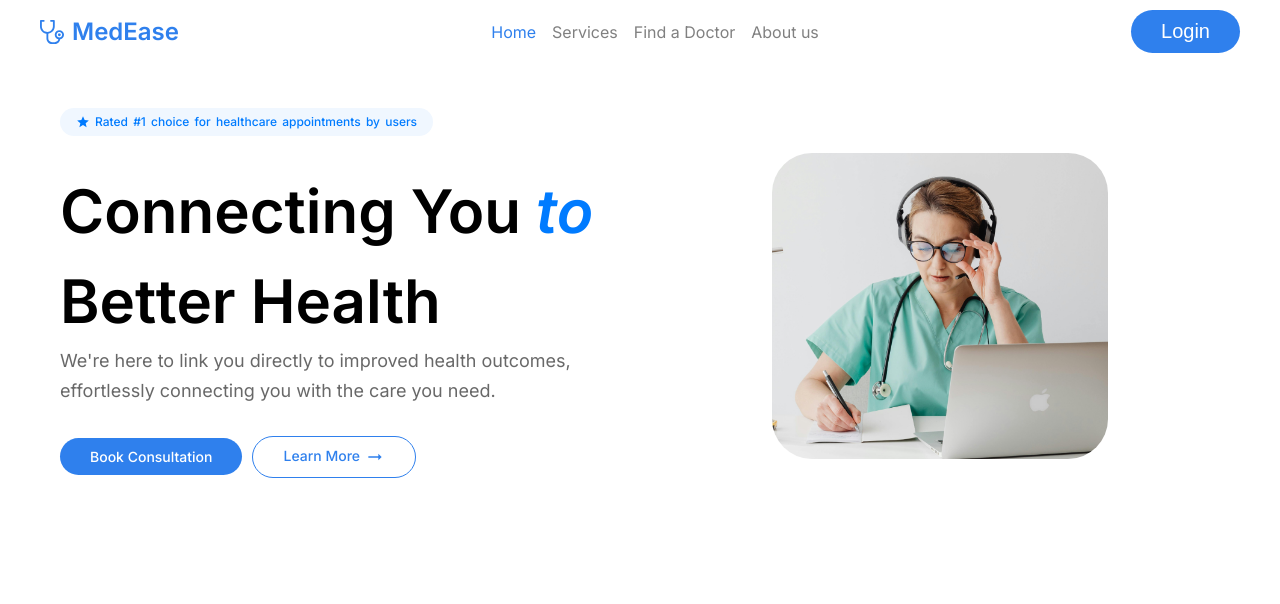
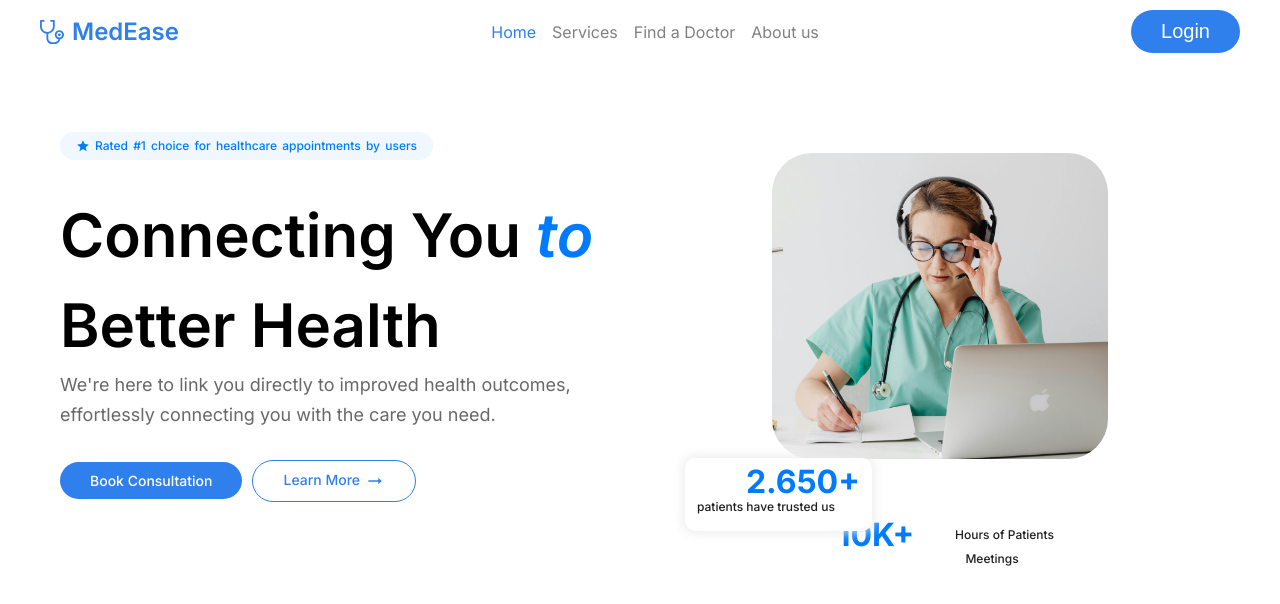
Before and after one commit to ArchivesOfJai/MedEase, a React (Vite) app in the folder Client/: page / in a window 1280 px wide. Shown: the top 604 px of the page. Built offline with nearby package versions, Linux system fonts and the light colour scheme.

Commit message:
HighlightBox.jsx added
it is a component to display highlight messages for the websites with a number count and the description

```diff
--- a/Client/src/Home/Home.css
+++ b/Client/src/Home/Home.css
@@ -68,3 +68,20 @@
     font-style: normal;
     margin-top: 30px;
 }
+
+#homeIntro .highlight-box-1{
+   border-radius: 10px;
+   background-color: #FFFFFF;
+   box-shadow: 0px 0px 10px 3px #ebeaeabe ;
+   position: absolute;
+   left: 45px;
+   bottom: 40px;
+}
+#homeIntro .highlight-box-1 .col:nth-child(1){
+   text-align: right;
+}
+#homeIntro .highlight-box-1 .row{
+   padding: 12px;
+   flex-direction: column;
+   gap: 1px;
+}
--- a/Client/src/Home/Home.jsx
+++ b/Client/src/Home/Home.jsx
@@ -8,33 +8,78 @@ import StarIcon from "@mui/icons-material/Star";
 import image1 from "../assets/image1.png";
 import "./Home.css";
 import Button from "../components/Button";
-import ArrowRightAltIcon from '@mui/icons-material/ArrowRightAlt';
-
-
+import ArrowRightAltIcon from "@mui/icons-material/ArrowRightAlt";
+import HighlightBox from "../components/HighlightBox";
 
 function Home() {
+  const numberSx = {
+    color: "#007bff",
+    fontSize: "32px",
+    fontWeight: "700",
+    verticalAlign: "middle",
+  };
+
+  const textSx = {
+    color: "#1E1E1E",
+    fontSize: "12px",
+    fontWeight: "500",
+    paddingRight: "25px",
+    verticalAlign: "middle",
+  };
   return (
+    // first section homeIntro
     <FluidContainer id="homeIntro">
       <Container>
         <Row>
-          <Col className='col1'>
-            <Text className="ratedtext" type="span" >
-              <StarIcon sx={{fontSize: "14px", marginRight: "5px"}}/>
+          {/* text col */}
+          <Col className="col1">
+            <Text className="ratedtext" type="span">
+              <StarIcon sx={{ fontSize: "14px", marginRight: "5px" }} />
               Rated #1 choice for healthcare appointments by users
             </Text>
-            <Text type="p" className='connectingyou'>
+
+            <Text type="p" className="connectingyou">
               Connecting You <i>to</i> Better Health
             </Text>
-            <Text type="p" className='description'>
-            We're here to link you directly to improved health outcomes, effortlessly connecting you with the care you need.
+
+            <Text type="p" className="description">
+              We're here to link you directly to improved health outcomes,
+              effortlessly connecting you with the care you need.
             </Text>
-            <Button className='bookconsultation-btn' name="Book Consultation"/>
-            <Button className='learnmore-btn' name="Learn More">
-              <ArrowRightAltIcon sx={{fontSize: "20px", marginLeft: "5px",verticalAlign: "middle"}}/>
+
+            <Button className="bookconsultation-btn" name="Book Consultation" />
+
+            <Button className="learnmore-btn" name="Learn More">
+              <ArrowRightAltIcon
+                sx={{
+                  fontSize: "20px",
+                  marginLeft: "5px",
+                  verticalAlign: "middle",
+                }}
+              />
             </Button>
           </Col>
-          <Col>
+
+          {/* image col */}
+          <Col sx={{position: "relative"}}>
             <img src={image1} alt="image" className="image" />
+
+            <HighlightBox
+              className="highlight-box-1"
+              number={"2.650+"}
+              text={"patients have trusted us"}
+              numberSx={numberSx}
+              textSx={textSx}
+            />
+
+
+            <HighlightBox
+              className="highlight-box-2"
+              number={"10K+"}
+              text={"Hours of Patients Meetings"}
+              numberSx={numberSx}
+              textSx={textSx}
+            />
           </Col>
         </Row>
       </Container>
--- a/Client/src/components/Col.jsx
+++ b/Client/src/components/Col.jsx
@@ -11,7 +11,7 @@ const DefaultCol = styled.div`
 `;
 function Col({ children, className, sx = {}, ...props }) {
   return (
-    <DefaultCol className={`${className}`} style={{ ...sx }} {...props}>
+    <DefaultCol className={`col ${className}`} style={{ ...sx }} {...props}>
       {children}
     </DefaultCol>
   );
--- /dev/null
+++ b/Client/src/components/HighlightBox.jsx
@@ -0,0 +1,28 @@
+import React from 'react'
+import styled from 'styled-components'
+import Row from './Row'
+import Col from './Col'
+import Text from './Text'
+function HighlightBox({className,sx={},number,numberSx,textSx,text,...props}) {
+  const Box=styled.div`
+  display:inline-flex;
+  `
+  return (
+    <Box className={className} style={{...sx}} {...props}>
+      <Row>
+        <Col sx={{padding:"0",}}>
+          <Text type="span" className='number' sx={numberSx}>
+            {number}
+          </Text>
+        </Col>
+        <Col sx={{padding:"0"}}>
+          <Text type="span" className='text'  sx={textSx}>
+            {text}
+          </Text>
+        </Col>
+      </Row>
+    </Box>
+  )
+}
+
+export default HighlightBox
```
Also changed, not shown: Client/src/components/badge.jsx (deleted).
